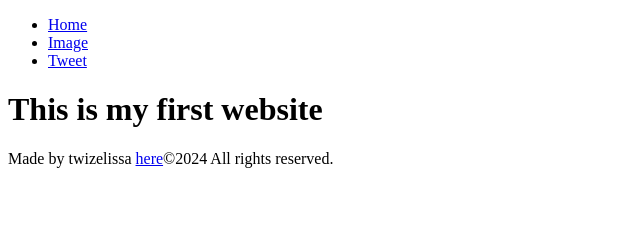
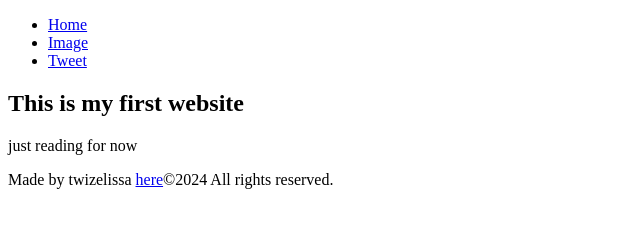
Before and after one commit to twizelissa/alu-web-development, a plain HTML site: page html_basic/base_index.html in a window 1280 px wide. Shown: the whole page, without its empty margins (0-640 px from the left). Drawn offline with Linux system fonts and the light colour scheme.

Commit message:
added new changes

```diff
--- a/html_basic/base_index.html
+++ b/html_basic/base_index.html
@@ -15,7 +15,14 @@
    </ul>
     </header>
     <main>
-        <h1>This is my first website</h1>
+        <article>
+            <h1>This is my first website</h1>
+        </article>
+
+        <aside>
+            <p>just reading for now</p>
+        </aside>
+
     </main>
 
     <footer>
```
Also changed, not shown: html_basic/index.html (+5 -0 lines), html_basic/tweets.html (+7 -0 lines).
